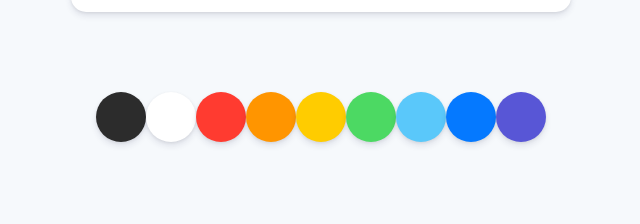
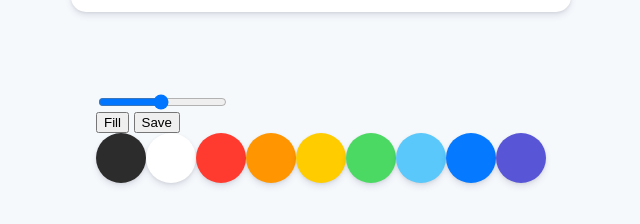
Before and after one commit to KH2Wone/paintJS, a plain HTML site: page index.html in a window 1280 px wide. Shown: the part 538-762 px from the top of the page, without its empty margins (319-959 px from the left). Drawn offline with Linux system fonts and the light colour scheme.

Commit message:
Implement controls btns,range

```diff
--- a/index.html
+++ b/index.html
@@ -1,5 +1,6 @@
 <!DOCTYPE html>
 <html lang="ko">
+
 <head>
     <meta charset="UTF-8">
     <meta http-equiv="X-UA-Compatible" content="IE=edge">
@@ -7,12 +8,20 @@
     <link rel="stylesheet" href="./style.css">
     <title>paintJS</title>
 </head>
+
 <body>
     <canvas id="jsCanvas" class="canvas"></canvas>
     <div class="controls">
+        <div class="controls_range">
+            <input type="range" id="jsRange" min="0.1" max="5" value="2.5" step="0.1">
+        </div>
+        <div class="controls_btns">
+            <button id="jsMode">Fill</button>
+            <button id="jsSave">Save</button>
+        </div>
         <div class="controls_colors" id="jsColors">
             <div class="controls_color" style="background-color: #2c2c2c;"></div>
-            <div class="controls_color" style="background-color: white;"></div>
+            <div class="controls_color" style="background-color: #fff;"></div>
             <div class="controls_color" style="background-color: #FF3b30;"></div>
             <div class="controls_color" style="background-color: #ff9500;"></div>
             <div class="controls_color" style="background-color: #ffcc00;"></div>
@@ -24,4 +33,5 @@
     </div>
     <script src="app.js"></script>
 </body>
+
 </html>
```
